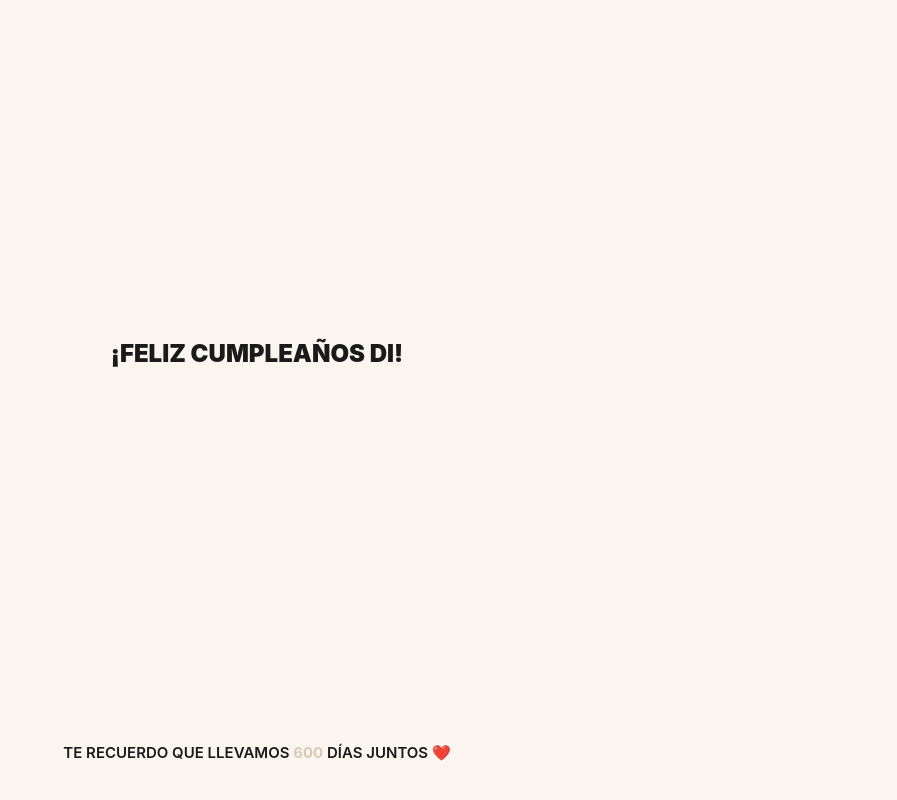
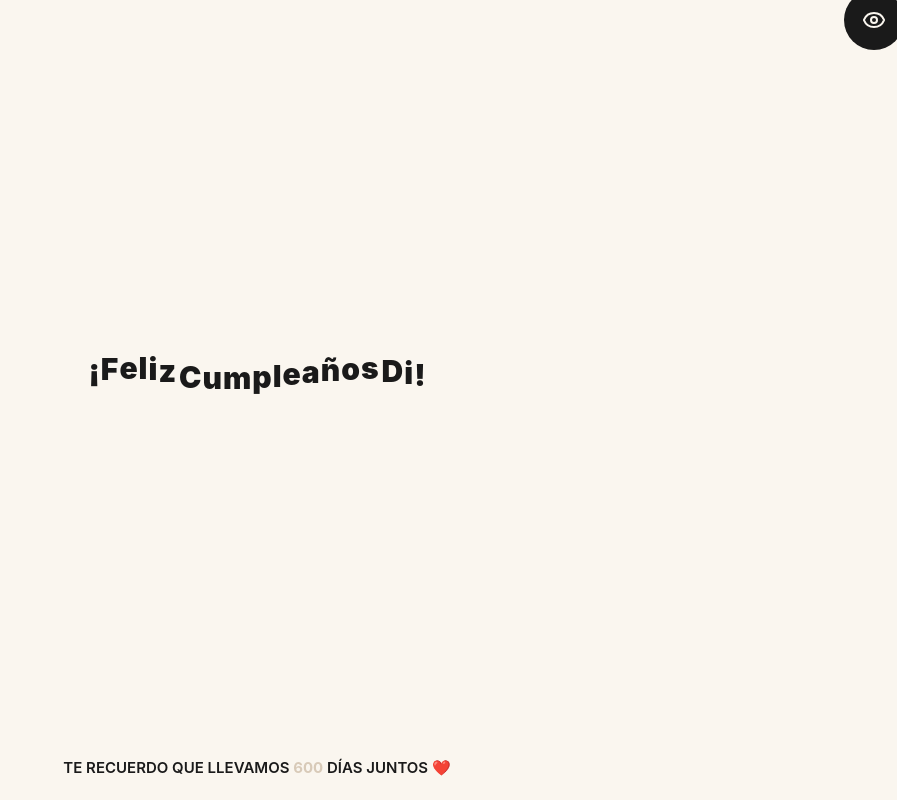
Before and after one commit to sebas0ne/gift-for-di, a React (Create React App) app: page / in a window 1280 px wide. Shown: the whole page, without its empty margins (383-1280 px from the left). Built offline with nearby package versions, Linux system fonts and the light colour scheme.

Commit message:
adding new button

```diff
--- a/package.json
+++ b/package.json
@@ -10,7 +10,7 @@
     "react": "^19.1.0",
     "react-bits": "^1.0.5",
     "react-dom": "^19.1.0",
-    "react-icons": "^5.5.0",
+    "lucide-react": "^0.511.0",
     "react-router-dom": "^7.6.2",
     "react-scripts": "5.0.1",
     "web-vitals": "^2.1.4",
--- a/src/App.jsx
+++ b/src/App.jsx
@@ -11,7 +11,7 @@ function App() {
   const [isLoading, setIsLoading] = useState(true);
 
   useEffect(() => {
-    const timeout = setTimeout(() => setIsLoading(false), 3000);
+    const timeout = setTimeout(() => setIsLoading(false), 1500);
     return () => clearTimeout(timeout);
   }, []);
 
--- a/src/pages/Home/Home.jsx
+++ b/src/pages/Home/Home.jsx
@@ -1,29 +1,43 @@
 // src/pages/Home/Home.jsx
 import React from 'react';
 import { motion } from 'framer-motion';
+import { Eye } from 'lucide-react';
 import DaysTogether from '../../components/common/DaysTogether';
 import '../../styles/Pages/Home/Home.css';
 
 function Home() {
   const birthdayDate = '2023-10-21';
+  const text = '¡Feliz  Cumpleaños  Di!';
   const principal = 'Te recuerdo que llevamos';
   const secondary = 'días juntos';
 
   return (
     <div className="homeContainer">
+      <div className="cornerEyeButton">
+        <button className="eyeButton">
+          <Eye size={24} />
+        </button>
+      </div>
+
       <div className="homeContent">
-        <motion.h1
-          className="birthdayText"
-          animate={{ y: [0, -20, 0] }}
+        <h1 className="birthdayText">
+          {text.split('').map((char, index) => (
+            <motion.span
+              key={index}
+              className="bounceLetter"
+              animate={{ y: [0, -10, 0] }}
               transition={{
                 duration: 1.5,
                 repeat: Infinity,
                 repeatType: 'loop',
                 ease: 'easeInOut',
+                delay: index * 0.1,
               }}
             >
-          ¡Feliz Cumpleaños Di!
-        </motion.h1>
+              {char}
+            </motion.span>
+          ))}
+        </h1>
       </div>
 
       <div className="homeFooter">
--- a/src/styles/Pages/Home/Home.css
+++ b/src/styles/Pages/Home/Home.css
@@ -18,16 +18,55 @@
   }
 
   .birthdayText {
-    font-size: 2.4rem;
-    text-transform: uppercase;
+    font-size: 3rem;
     font-weight: 900;
     color: var(--color-black);
     text-align: center;
+    display: flex;
+    flex-wrap: wrap;
+    justify-content: center;
+    gap: 0.1rem;
+  }
+
+  .bounceLetter {
+    display: inline-block;
   }
 
   .homeFooter {
     width: 100%;
     display: flex;
     justify-content: center;
-    padding-bottom: 1.5rem;
   }
+
+  .cornerEyeButton {
+    position: fixed;
+    top: -10px;
+    right: -10px;
+    z-index: 10;
+  }
+
+  .eyeButton {
+    width: 60px;
+    height: 60px;
+    border-radius: 50%;
+    background-color: var(--color-black);
+    color: var(--color-beige-light);
+    border: none;
+    outline: none;
+    position: relative;
+    overflow: hidden;
+    display: flex;
+    justify-content: center;
+    align-items: center;
+    cursor: pointer;
+    transform: translate(-5%, 0%);
+    cursor: pointer;
+    transition: border-radius 0.4s ease, transform 0.4s ease;
+    overflow: hidden;
+
+  }
+
+  .eyeButton:hover {
+    border-radius: 20% 40% 40% 80% / 70% 30% 90% 60%;
+    transform: translate(-10%, 10%) scale(1.02);
+  }
```
Also changed, not shown: 1 other file (tests, documents, lock files or other folders). Lines whose indentation alone changed are shown as unchanged.
